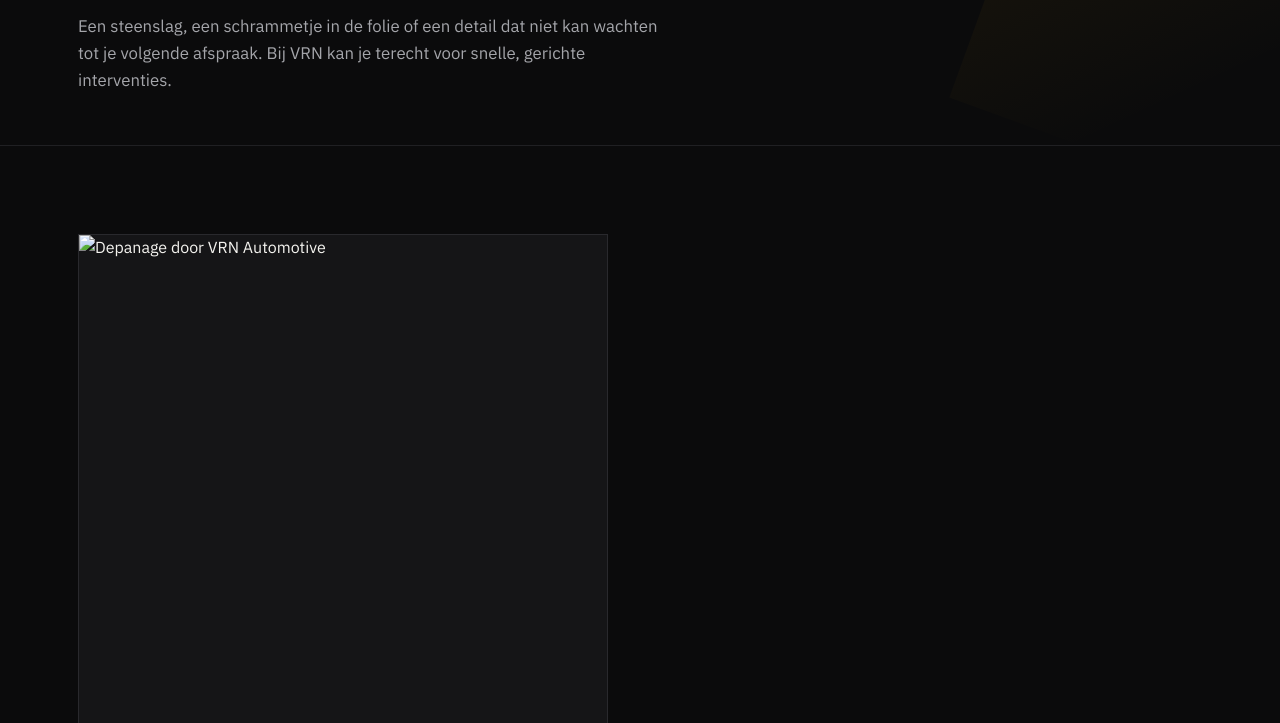
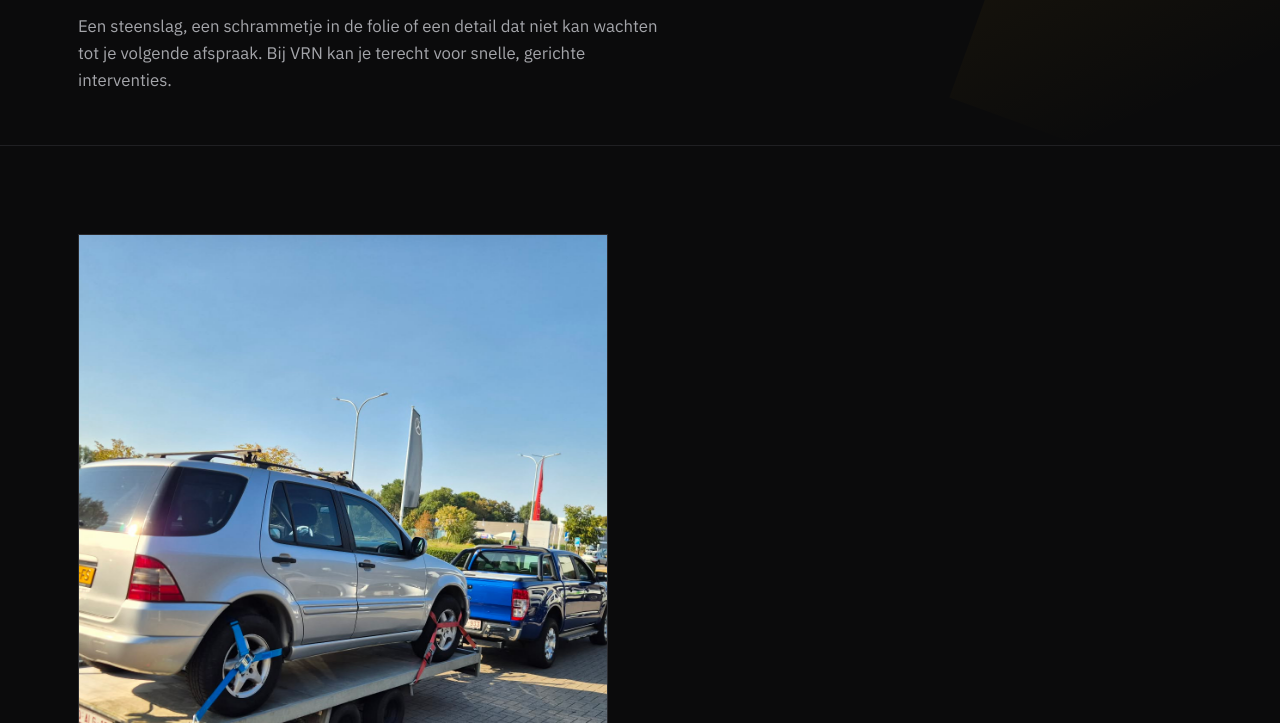
Before and after one commit to Kevinvg96/vrnautomotive, a plain HTML site: page depanage.html in a window 1280 px wide. Shown: the part 229-952 px from the top of the page. Drawn offline with Linux system fonts and the light colour scheme; files whose address does not match are found by name.

Commit message:
depanage.html

```diff
--- a/depanage.html
+++ b/depanage.html
@@ -44,7 +44,7 @@
 <section>
   <div class="container split">
     <div <div class="visual" aria-hidden="true">
-  <img src="Pictures/Depanage.jpeg" alt="Depanage door VRN Automotive" style="width:100%; height:100%; object-fit:cover;">
+  <img src="Pictures/Depange.jpeg" alt="Depanage door VRN Automotive" style="width:100%; height:100%; object-fit:cover;">
 </div>
     </div>
     <div>
```
